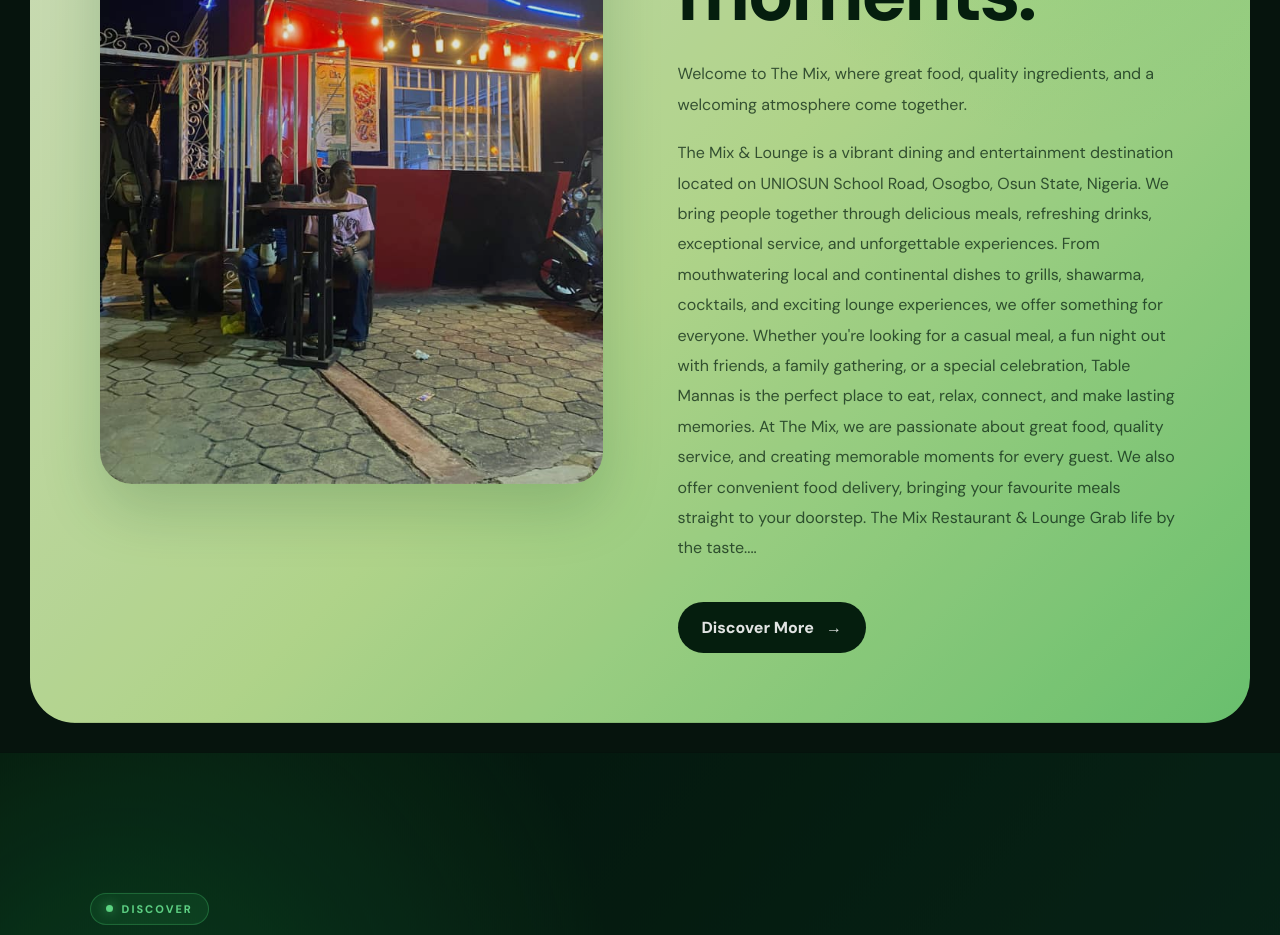
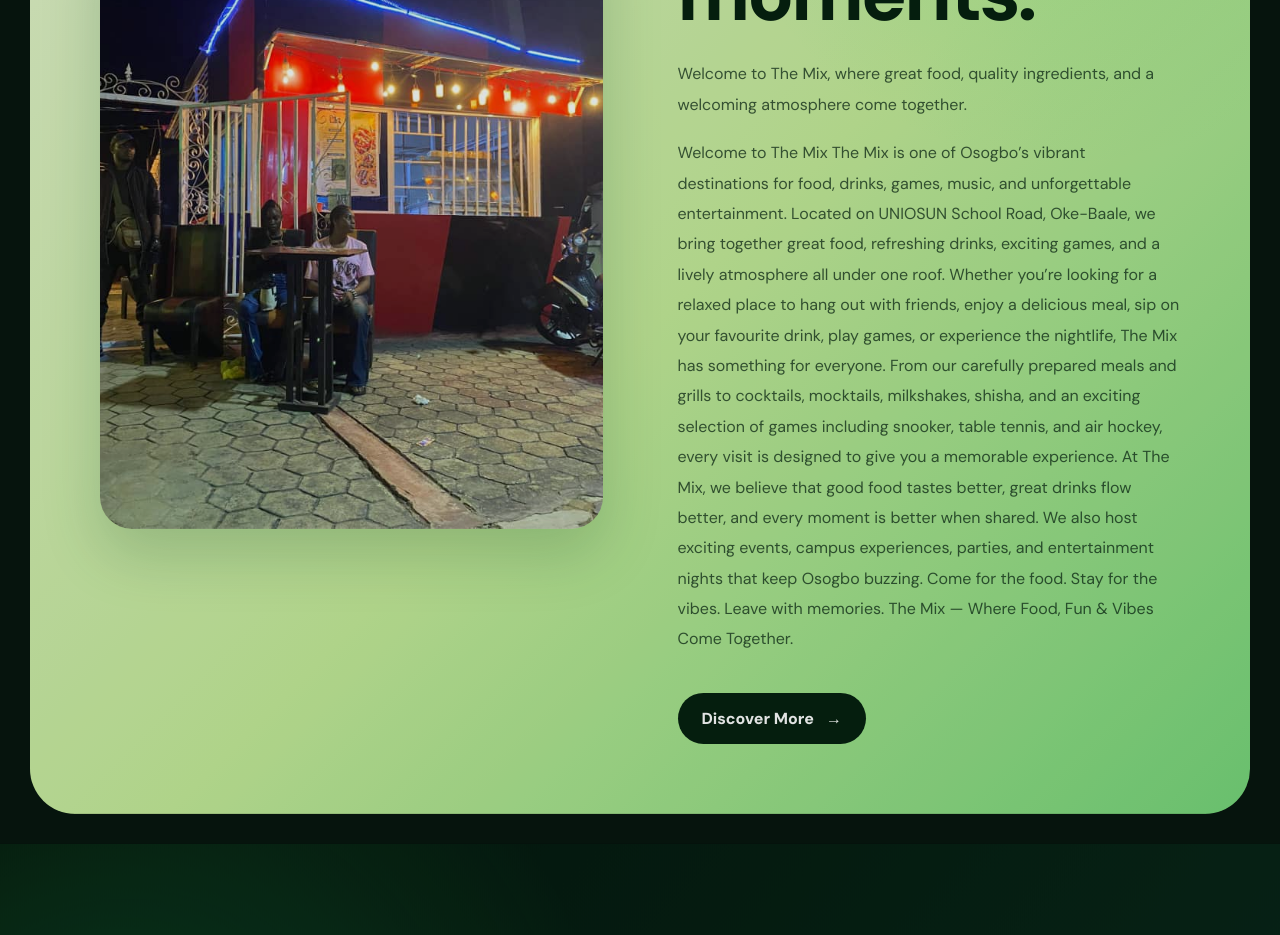
Before and after one commit to peaceDev514/The-Mix, a React (Vite) app: page / in a window 1280 px wide. Shown: the part 2180-3115 px from the top of the page. Built offline with nearby package versions, Linux system fonts and the light colour scheme; a web font is replaced by a local one.

Commit message:
Update Interface Design

```diff
--- a/src/About.jsx
+++ b/src/About.jsx
@@ -102,14 +102,19 @@
           </p>
 
           <p>
-            The Mix & Lounge is a vibrant dining and entertainment destination located on UNIOSUN School Road, Osogbo, Osun State, Nigeria. We bring people together through delicious meals, refreshing drinks, exceptional service, and unforgettable experiences.
+            Welcome to The Mix
 
-From mouthwatering local and continental dishes to grills, shawarma, cocktails, and exciting lounge experiences, we offer something for everyone. Whether you're looking for a casual meal, a fun night out with friends, a family gathering, or a special celebration, Table Mannas is the perfect place to eat, relax, connect, and make lasting memories.
+The Mix is one of Osogbo’s vibrant destinations for food, drinks, games, music, and unforgettable entertainment. Located on UNIOSUN School Road, Oke-Baale, we bring together great food, refreshing drinks, exciting games, and a lively atmosphere all under one roof.
 
-At The Mix, we are passionate about great food, quality service, and creating memorable moments for every guest. We also offer convenient food delivery, bringing your favourite meals straight to your doorstep.
+Whether you’re looking for a relaxed place to hang out with friends, enjoy a delicious meal, sip on your favourite drink, play games, or experience the nightlife, The Mix has something for everyone.
 
-The Mix Restaurant & Lounge
-Grab life by the taste....
+From our carefully prepared meals and grills to cocktails, mocktails, milkshakes, shisha, and an exciting selection of games including snooker, table tennis, and air hockey, every visit is designed to give you a memorable experience.
+
+At The Mix, we believe that good food tastes better, great drinks flow better, and every moment is better when shared. We also host exciting events, campus experiences, parties, and entertainment nights that keep Osogbo buzzing.
+
+Come for the food. Stay for the vibes. Leave with memories.
+
+The Mix — Where Food, Fun & Vibes Come Together.
           </p>
 
           <a href="#about" className="about-button">
```
